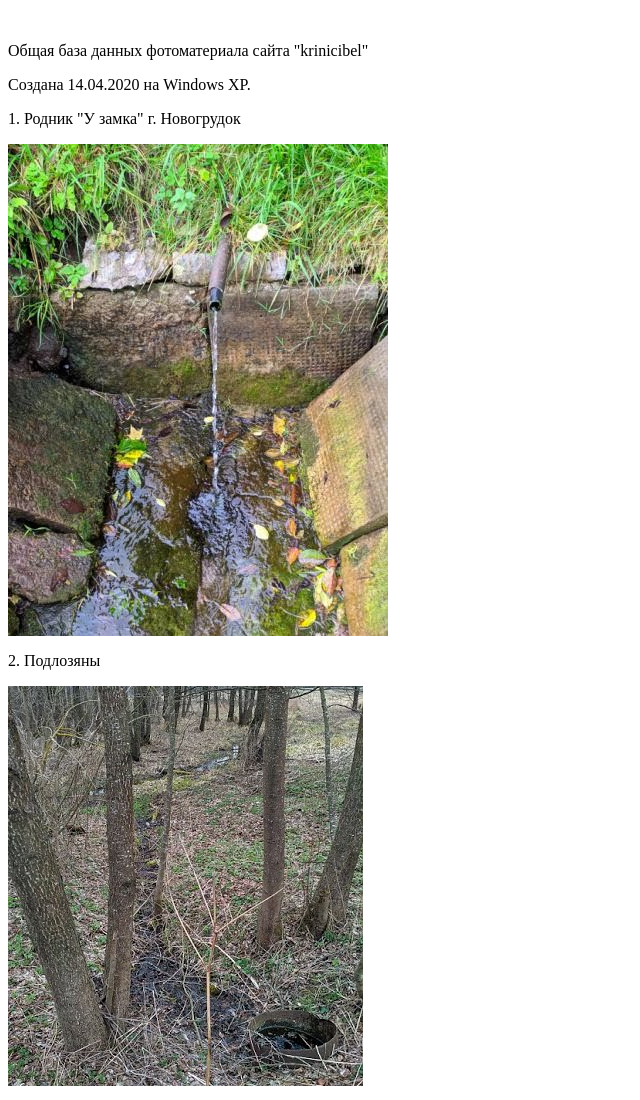
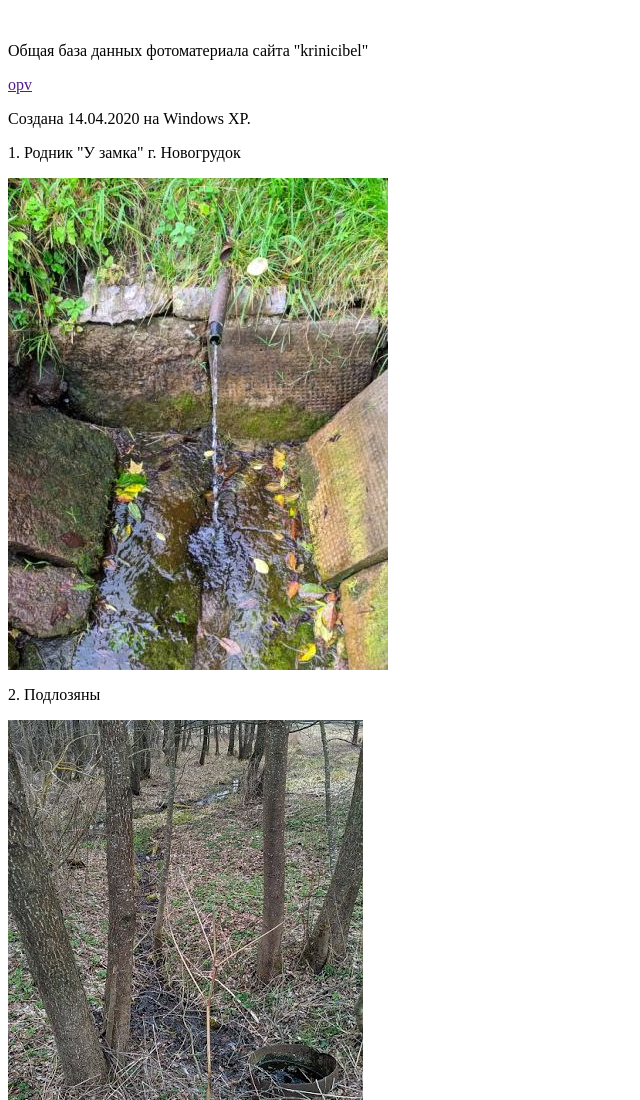
Before and after one commit to krinicibel/db, a plain HTML site: page index.html in a window 1280 px wide. Shown: the top 1100 px of the page, without its empty margins (0-640 px from the left). Drawn offline with Linux system fonts and the light colour scheme.

Commit message:
Update index.html

```diff
--- a/index.html
+++ b/index.html
@@ -5,6 +5,7 @@
 <META NAME="GENERATOR" Content="Microsoft Visual Studio">
 <p><font face=System>Общая база данных фотоматериала сайта
 "krinicibel"</font></p>
+  <a href src="in.html">opv</a>
 <p><font face=System>Создана 14.04.2020 на Windows XP.</font></p>
 <p><font face=System>1. Родник "У замка" г. Новогрудок</font></p>
 <p><font face=System><img alt="" src="img/nov1.jpg"></font></p>
```
